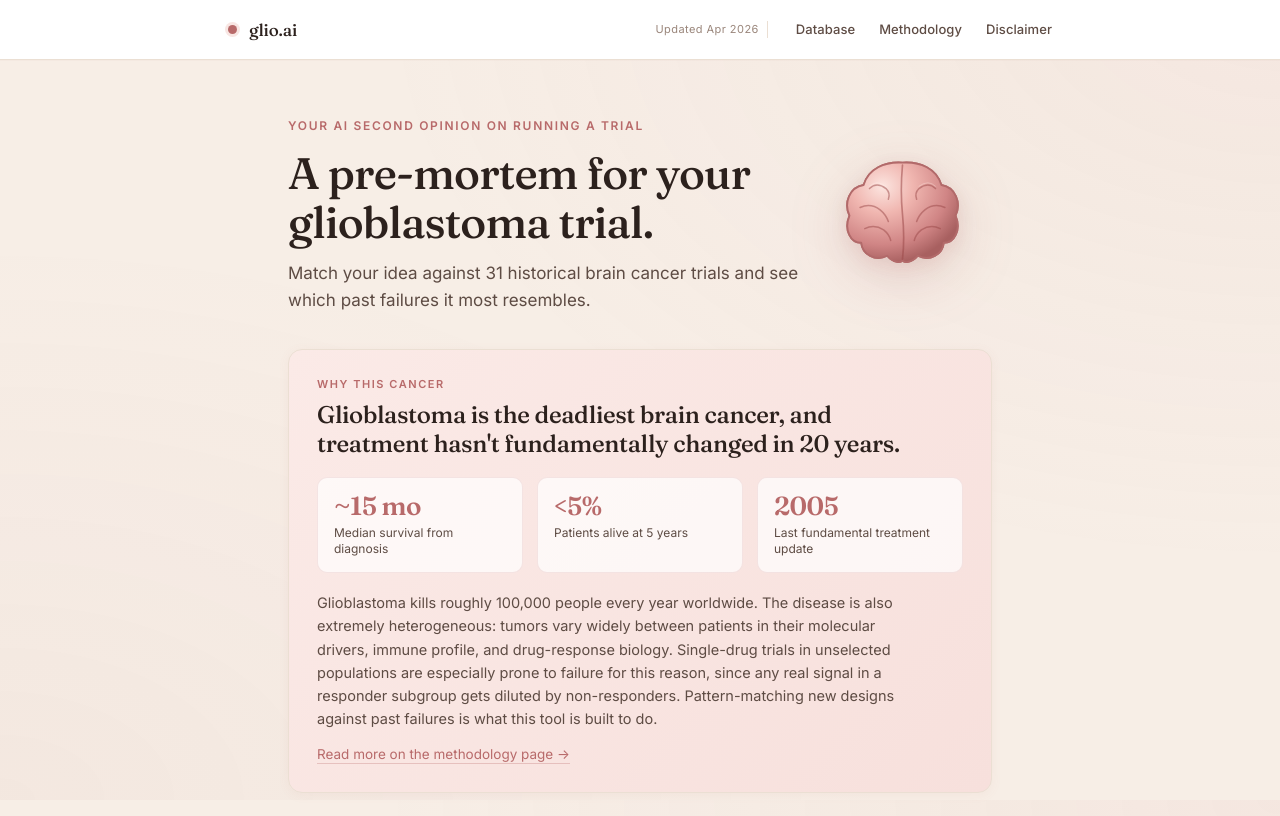
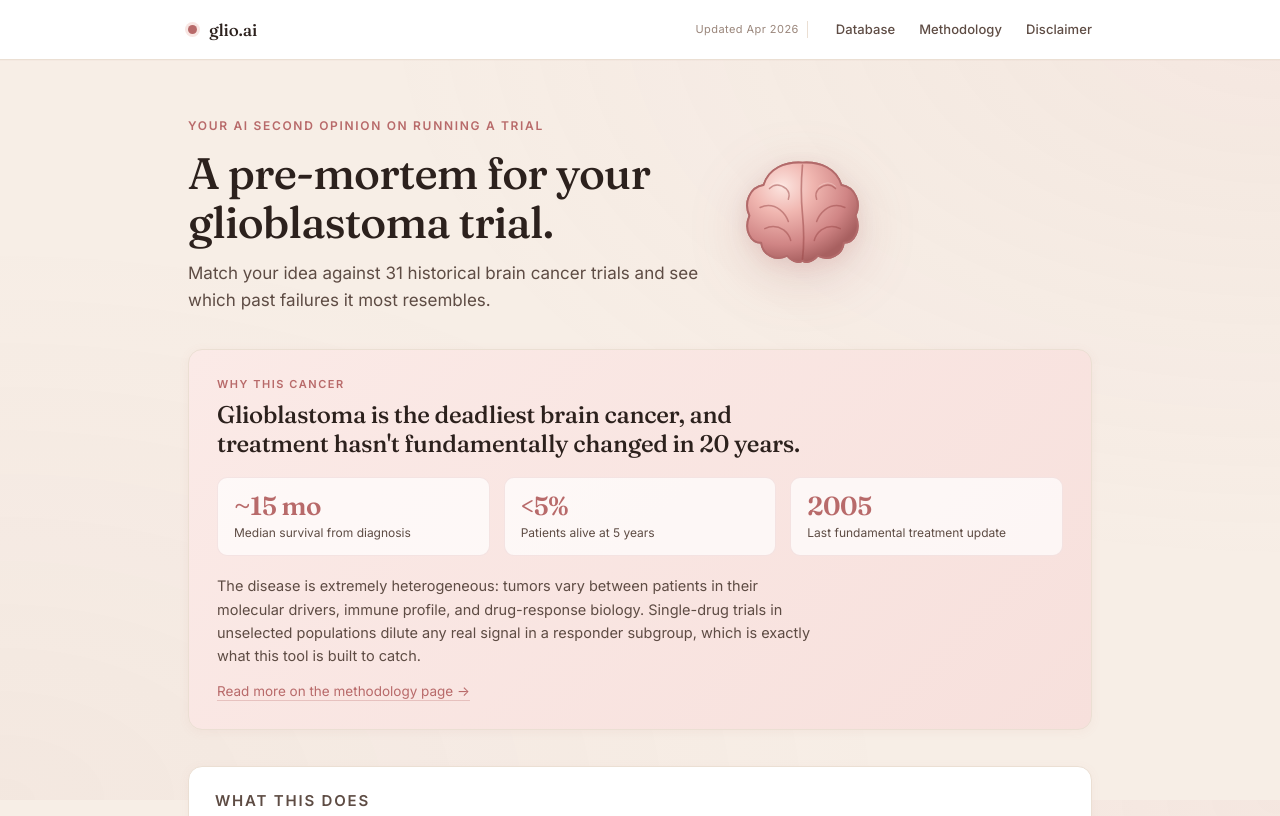
Before and after one commit to aklimahos/gbm-premortem, a website: page public/index.html in a window 1280 px wide. Shown: the top 816 px of the page. Drawn offline with Linux system fonts and the light colour scheme.

Commit message:
Widen layout (760->960px) and trim why-this-cancer copy further
Layout:
- .page max-width: 760px -> 960px
- .appbar-inner max-width: 880px -> 960px (so brand + nav span same
  width as the content)
- Net effect: ~25% more horizontal space used on widescreen browsers,
  noticeably less cream void on the sides.

Copy:
- 'Why this cancer' body paragraph cut from 4 sentences to 2.
- Drops the '100k people die per year' line (it's redundant with the
  stats grid above showing <5% 5-year survival).
- Keeps the strongest insight: heterogeneity + dilution + what the
  tool catches.

Other widths preserved (.hero-text 520px, .lede 640px, .why-text 600px)
so the prose still has reading-friendly line lengths inside the wider
container.

```diff
--- a/public/index.html
+++ b/public/index.html
@@ -55,7 +55,7 @@
     box-shadow: 0 1px 0 rgba(184, 106, 106, 0.04);
   }
   .appbar-inner {
-    max-width: 880px;
+    max-width: 960px;
     margin: 0 auto;
     padding: 16px 28px;
     display: flex;
@@ -128,7 +128,7 @@
 
   /* Page container */
   .page {
-    max-width: 760px;
+    max-width: 960px;
     margin: 0 auto;
     padding: 56px 28px 96px;
   }
@@ -1544,7 +1544,7 @@
         <span class="why-stat-label">Last fundamental treatment update</span>
       </div>
     </div>
-    <p class="why-text">Glioblastoma kills roughly 100,000 people every year worldwide. The disease is also extremely heterogeneous: tumors vary widely between patients in their molecular drivers, immune profile, and drug-response biology. Single-drug trials in unselected populations are especially prone to failure for this reason, since any real signal in a responder subgroup gets diluted by non-responders. Pattern-matching new designs against past failures is what this tool is built to do.</p>
+    <p class="why-text">The disease is extremely heterogeneous: tumors vary between patients in their molecular drivers, immune profile, and drug-response biology. Single-drug trials in unselected populations dilute any real signal in a responder subgroup, which is exactly what this tool is built to catch.</p>
     <p class="why-text" style="margin-top:14px;font-size:13.5px;"><a href="/about" style="color:var(--primary);text-decoration:none;border-bottom:1px solid rgba(184,106,106,0.3);padding-bottom:1px;">Read more on the methodology page →</a></p>
   </section>
 
```
